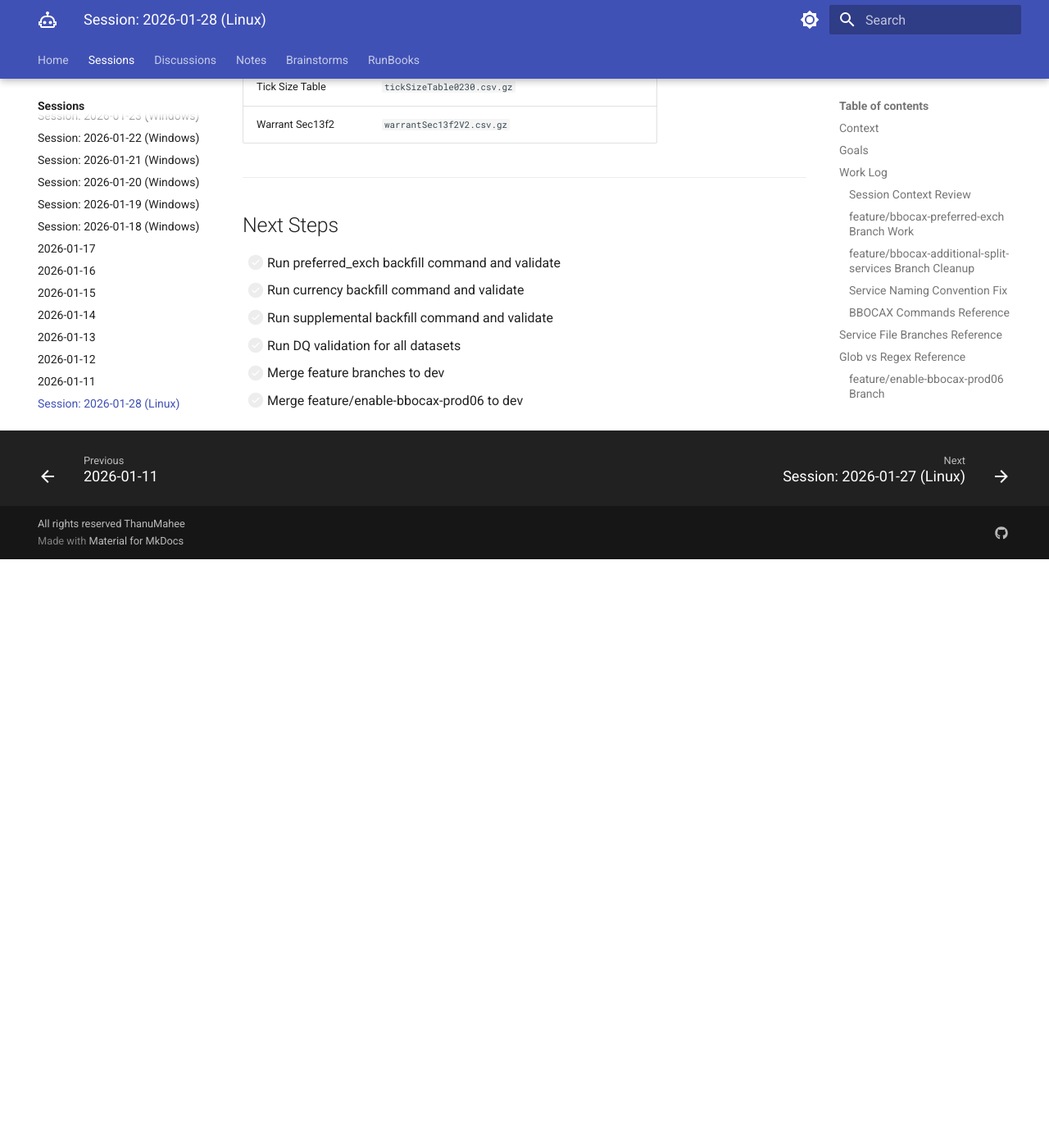
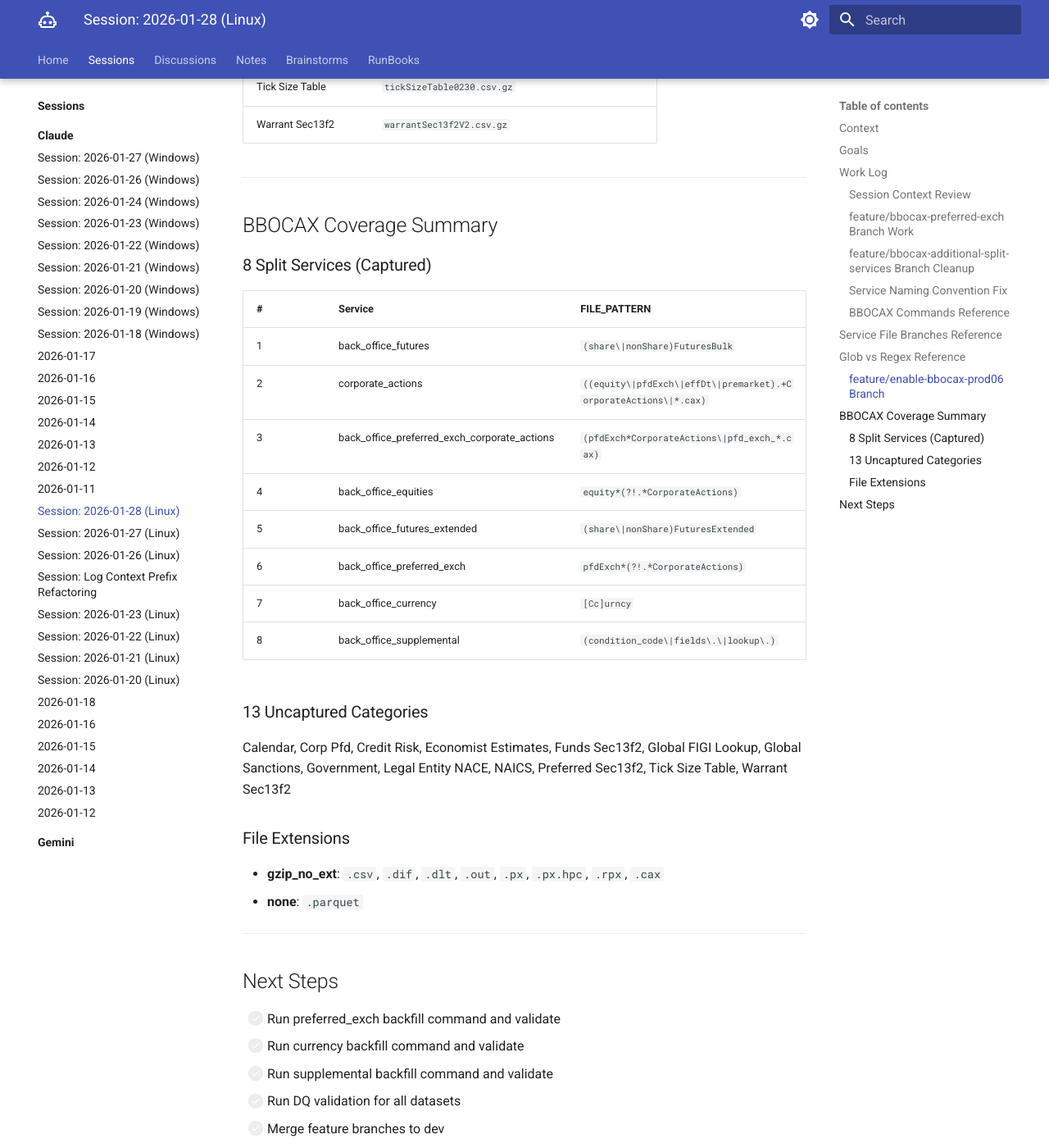
Before and after one commit to ThanuMahee12/AgentContext, an MkDocs documentation site: the page built from docs/sessions/claude/l-2026-01-28.md, in a window 1280 px wide and 1400 px high, scrolled down 6685 px. Shown: the whole window at 82% size. Built offline with MkDocs 1.6.1 and Material for MkDocs 9.7.7, drawn with Linux system fonts in a browser that asks for light colours; before the commit the page ends 7367 px from its top, so only the background shows below that.

Commit message:
update session: add BBOCAX coverage summary

```diff
--- a/docs/sessions/claude/l-2026-01-28.md
+++ b/docs/sessions/claude/l-2026-01-28.md
@@ -252,6 +252,29 @@
 
 ---
 
+## BBOCAX Coverage Summary
+
+### 8 Split Services (Captured)
+| # | Service | FILE_PATTERN |
+|---|---------|--------------|
+| 1 | back_office_futures | `(share\|nonShare)FuturesBulk` |
+| 2 | corporate_actions | `((equity\|pfdExch\|effDt\|premarket).+CorporateActions\|*.cax)` |
+| 3 | back_office_preferred_exch_corporate_actions | `(pfdExch*CorporateActions\|pfd_exch_*.cax)` |
+| 4 | back_office_equities | `equity*(?!.*CorporateActions)` |
+| 5 | back_office_futures_extended | `(share\|nonShare)FuturesExtended` |
+| 6 | back_office_preferred_exch | `pfdExch*(?!.*CorporateActions)` |
+| 7 | back_office_currency | `[Cc]urncy` |
+| 8 | back_office_supplemental | `(condition_code\|fields\.\|lookup\.)` |
+
+### 13 Uncaptured Categories
+Calendar, Corp Pfd, Credit Risk, Economist Estimates, Funds Sec13f2, Global FIGI Lookup, Global Sanctions, Government, Legal Entity NACE, NAICS, Preferred Sec13f2, Tick Size Table, Warrant Sec13f2
+
+### File Extensions
+- **gzip_no_ext**: `.csv`, `.dif`, `.dlt`, `.out`, `.px`, `.px.hpc`, `.rpx`, `.cax`
+- **none**: `.parquet`
+
+---
+
 ## Next Steps
 - [ ] Run preferred_exch backfill command and validate
 - [ ] Run currency backfill command and validate
```
